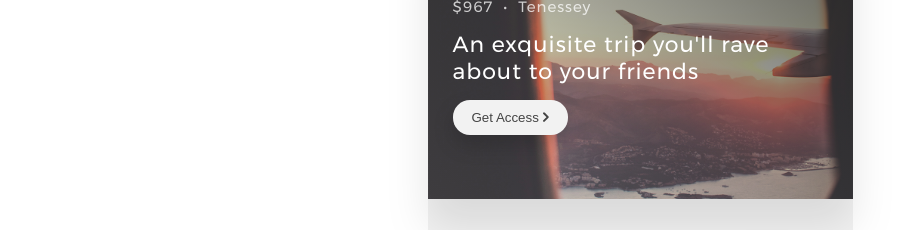
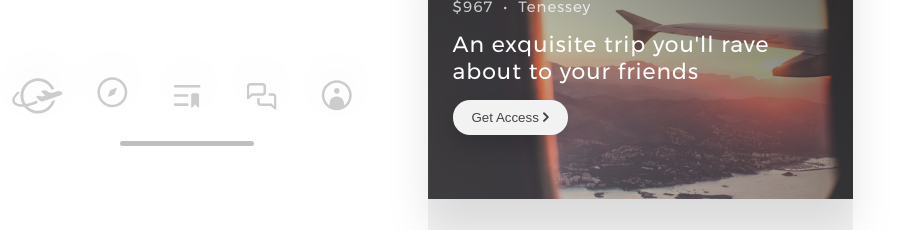
Before and after one commit to Nathan-s-Anthony/Travel-Agency-App, a Vue app: page / in a window 1280 px wide. Shown: the part 202-432 px from the top of the page, without its empty margins (0-905 px from the left). Built offline with nearby package versions, Linux system fonts and the light colour scheme.

Commit message:
updated scss

```diff
--- a/src/assets/scss/components/footer.scss
+++ b/src/assets/scss/components/footer.scss
@@ -6,9 +6,9 @@ footer {
         @include widthContent;
         height: 110px;
         width: 374px;
-        position: relative;
+        position: fixed;
         left: 0;
-        top: 0;
+        top: 34%;
 
         .tasbar {
             width: 134px;
--- a/src/assets/scss/components/placesList.scss
+++ b/src/assets/scss/components/placesList.scss
@@ -84,7 +84,7 @@
 .places-view-more {
     display: flex;
     justify-content: center;
-
+margin-bottom: 20px;
     span {
         margin-right: 6px;
     }
```
